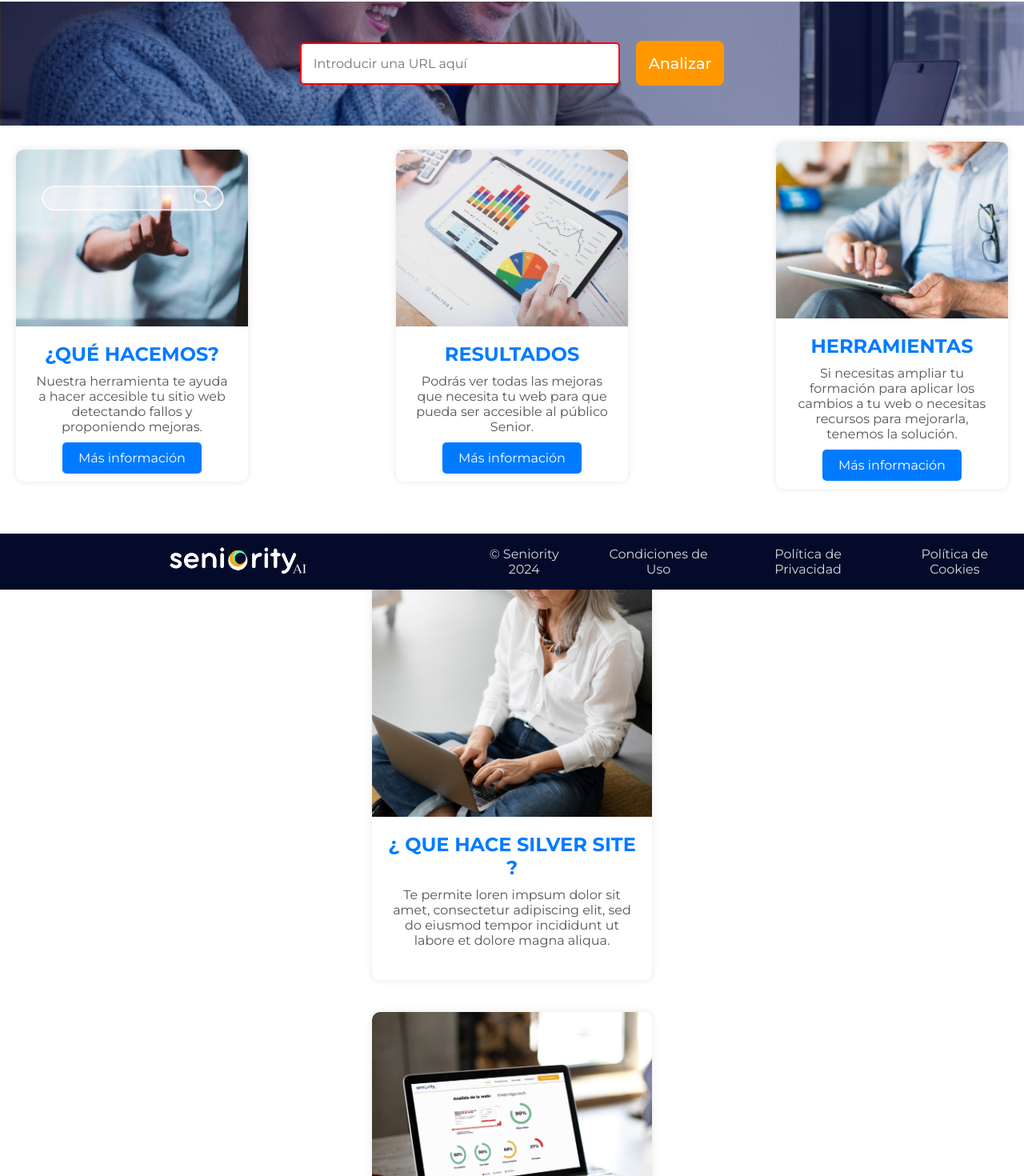
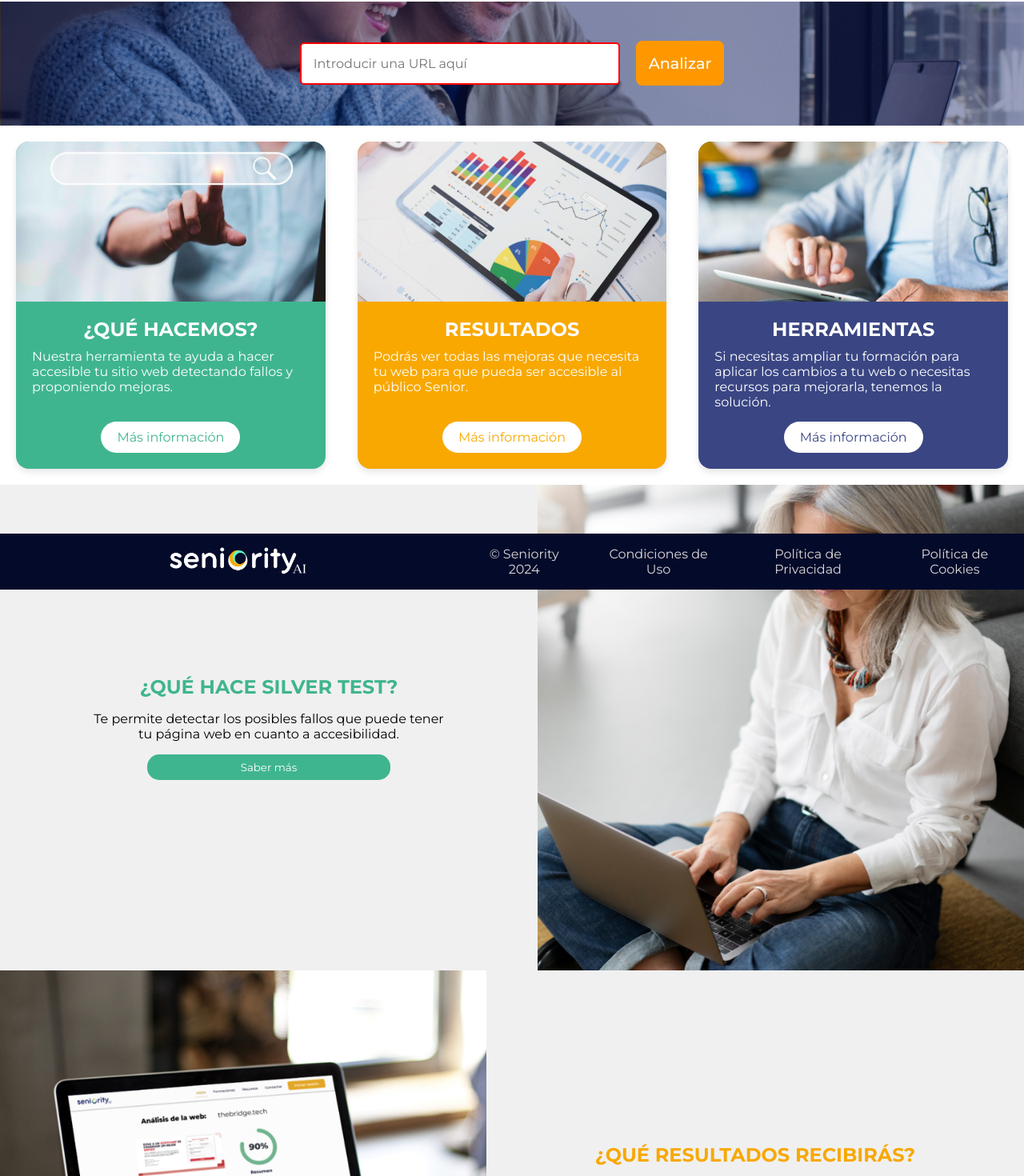
Before and after one commit to Mikelondrio/desafio-tripulaciones, a React (Vite) app in the folder front/: page / in a window 1280 px wide. Shown: the part 63-1533 px from the top of the page at 80% size. Built offline with nearby package versions, Linux system fonts and the light colour scheme.

Commit message:
styles home

```diff
--- a/front/src/componentes/Inicio/CardsGridSection/CardsGridSection.jsx
+++ b/front/src/componentes/Inicio/CardsGridSection/CardsGridSection.jsx
@@ -2,26 +2,33 @@
 import React from 'react';
 import styles from './CardsGridSection.module.css';
 import Senora_con_ordenador from '../../../assets/Home/Senora_con_ordenador.jpg';
-import Madurito_sexy  from '../../../assets/Home/Madurito_sexy.jpg';
+import Madurito_sexy from '../../../assets/Home/Madurito_sexy.jpg';
 import ordenador from '../../../assets/Home/ordenador.jpg';
-
 
 const cardsData = [
     {
-        title: '¿ QUE HACE SILVER SITE ?',
-        description: 'Te permite loren impsum dolor sit amet, consectetur adipiscing elit, sed do eiusmod tempor incididunt ut labore et dolore magna aliqua.',
+        title: '¿QUÉ HACE SILVER TEST?',
+        description: 'Te permite detectar los posibles fallos que puede tener tu página web en cuanto a accesibilidad.',
         image: Senora_con_ordenador,
-
+        isReversed: false,
+        backgroundColor: '#3FB58F',
+        textcolor: '#3FB58F'
     },
     {
-        title: '¿ QUE RESULTADOS RECIBIRÁS ?',
-        description: 'This is the second card.',
+        title: '¿QUÉ RESULTADOS RECIBIRÁS?',
+        description: 'Un completo informe con los errores detectados en tu página web y las posibles soluciones para mejorar la accesibilidad.',
         image: ordenador,
+        isReversed: true,
+        backgroundColor: '#F8A800',
+        textcolor: '#F8A800'
     },
     {
-        title: '¿ QUE NECESITAS ?',
-        description: 'This is the third card.',
+        title: '¿QUÉ NECESITAS?',
+        description: 'Simplemente la URL de tu página web. Nosotros nos encargamos del resto para ofrecerte un análisis detallado.',
         image: Madurito_sexy,
+        isReversed: false,
+        backgroundColor: '#3A4683',
+        textcolor: '#3A4683'
     }
 ];
 
@@ -29,11 +36,14 @@
     return (
         <div className={styles.cardsGrid}>
             {cardsData.map((card, index) => (
-                <div key={index} className={styles.card}>
-                    <img src={card.image} alt={card.title} className={styles.cardImage} />
+                <div key={index} className={`${styles.card} ${card.isReversed ? styles.reversed : ''}`}>
                     <div className={styles.cardContent}>
-                        <h2 className={styles.cardTitle}>{card.title}</h2>
+                        <h2 style={{color: card.textcolor}} className={styles.cardTitle}>{card.title}</h2>
                         <p className={styles.cardDescription}>{card.description}</p>
+                        <button style={{backgroundColor: card.backgroundColor}} className={styles.cardButton}>Saber más</button>
+                    </div>
+                    <div className={styles.imageContainer}>
+                        <img src={card.image} alt={card.title} className={styles.cardImage} />
                     </div>
                 </div>
             ))}
--- a/front/src/componentes/Inicio/CardsGridSection/CardsGridSection.module.css
+++ b/front/src/componentes/Inicio/CardsGridSection/CardsGridSection.module.css
@@ -1,101 +1,74 @@
-/* src/components/CardsGridSection.css */
-
-/* Diseño básico para móviles */
+* {
+    list-style-type: none;
+    box-sizing: border-box;
+    padding: 0;
+    margin: 0;
+    text-decoration: none;
+    margin-inline-end: 0;
+    margin-block-start: 0;
+    padding-inline-start: 0;
+    font-family: Montserrat;
+  }
 .cardsGrid {
     display: flex;
     flex-direction: column;
-    align-items: center;
-    gap: 20px;
-    padding: 20px;
+    width: 100%;
 }
 
 .card {
-    background-color: white;
-    border-radius: 10px;
-    box-shadow: 0 0 10px rgba(0, 0, 0, 0.1);
-    overflow: hidden;
-    transition: transform 0.3s, box-shadow 0.3s;
-    width: 100%; /* Ocupa todo el ancho disponible en móviles */
-    max-width: 350px; /* Limita el tamaño máximo en móviles */
-    margin-bottom: 20px;
+    display: flex;
+    justify-content: space-between;
+    align-items: center;
+    background-color: #f0f0f0;
+    width: 100%;
+}
+
+.card.reversed {
+    flex-direction: row-reverse;
+}
+
+.cardContent {
     display: flex;
     flex-direction: column;
+    justify-content: center;
+    flex: 1;
+    padding: 0 2rem;
 }
 
-.card:hover {
-    transform: translateY(-5px);
-    box-shadow: 0 0 20px rgba(0, 0, 0, 0.2);
+.cardTitle {
+    color: #4CAF50;
+    font-size: 1.5rem;
+    margin-bottom: 1rem;
+    text-align: center;
+}
+
+.cardDescription {
+    margin-bottom: 1rem;
+    padding-left: 5rem;
+    padding-right: 5rem;
+    text-align: center;
+}
+
+.cardButton {
+    background-color: #4CAF50;
+    color: white;
+    border: none;
+    padding: 0.5rem 1rem;
+    cursor: pointer;
+    border-radius: 15px;
+    width: 50%;
+    align-self: center;
+}
+
+.imageContainer {
+    flex: 1;
+    display: flex;
+    justify-content: center;
+    align-items: center;
 }
 
 .cardImage {
-    width: 100%;
+    max-width: 100%;
     height: auto;
-    object-fit: cover;
 }
-
-.cardContent {
-    padding: 20px;
-    text-align: center;
-}
-
-.cardTitle {
-    color: #007bff;
-    margin-bottom: 10px;
-}
-
-.cardDescription {
-    color: #555;
-    margin-bottom: 20px;
-}
-
 /* Media Queries para pantallas más grandes */
-
-/* Tablets en modo retrato */
-@media (min-width: 768px) {
-    .cardsGrid {
-        display: grid;
-        grid-template-columns: repeat(auto-fit, minmax(250px, 1fr));
-        gap: 20px;
-    }
-}
-
-/* Tablets en modo paisaje y desktops pequeños */
-@media (min-width: 992px) {
-    .cardsGrid {
-        grid-template-columns: repeat(auto-fit, minmax(300px, 1fr));
-    }
-}
-
-/* Desktops medianos */
-@media (min-width: 1200px) {
-    .cardsGrid {
-        grid-template-columns: repeat(auto-fit, minmax(350px, 1fr));
-    }
-}
-
-/* Desktops grandes */
-@media (min-width: 1400px) {
-    .cardsGrid {
-        display: flex;
-        flex-direction: row; /* Cambia a disposición horizontal */
-        justify-content: space-between;
-        align-items: stretch;
-        gap: 30px;
-    }
-
-    .card {
-        width: calc(33.333% - 20px); /* Cada tarjeta ocupa un tercio del ancho */
-        max-width: none; /* Elimina la limitación de ancho máximo */
-        flex-direction: column;
-    }
-
-    .cardImage {
-        width: 100%;
-        height: auto;
-    }
-
-    .cardContent {
-        text-align: left; /* Alinea el texto a la izquierda */
-        padding: 20px;
-    }
-}
--- a/front/src/componentes/Inicio/ImageTextSection/ImageTextSection.module.css
+++ b/front/src/componentes/Inicio/ImageTextSection/ImageTextSection.module.css
@@ -1,10 +1,22 @@
 /* src/components/ImageTextSection.css */
+* {
+    list-style-type: none;
+    box-sizing: border-box;
+    padding: 0;
+    margin: 0;
+    text-decoration: none;
+    margin-inline-end: 0;
+    margin-block-start: 0;
+    padding-inline-start: 0;
+    font-family: Montserrat;
+  }
+
 .imageTextSection {
     background-image: url(../../../assets/Home/Ultima_imagen_home.jpg);
     display: flex;
     flex-direction: column;
     align-items: center;
-    padding: 40px 20px;
+    padding: 40px 0px;
     background-color: #f4f4f9;
     text-align: center;
     width: 100%;
@@ -19,10 +31,11 @@
 
 .sectionText {
     max-width: 800px;
+
 }
 
 .sectionText h2 {
-    color: #007bff;
+    color: white;
     margin-bottom: 20px;
 }
 
--- a/front/src/componentes/Inicio/InfoCards/infoCards.css
+++ /dev/null
@@ -1,132 +0,0 @@
-.info-cards {
-    display: flex;
-    flex-direction: column;
-    align-items: center;
-    gap: 20px;
-    padding: 20px;
-}
-
-.info-card {
-    background-color: white;
-    border-radius: 10px;
-    box-shadow: 0 0 10px rgba(0, 0, 0, 0.1);
-    overflow: hidden;
-    transition: transform 0.3s, box-shadow 0.3s;
-    width: 100%; /* Ocupa todo el ancho disponible en móviles */
-    max-width: 400px; /* Limita el tamaño máximo en móviles */
-    margin-bottom: 20px;
-    display: flex;
-    flex-direction: column;
-}
-
-.info-card:hover {
-    transform: translateY(-5px);
-    box-shadow: 0 0 20px rgba(0, 0, 0, 0.2);
-}
-
-.info-card-image {
-    width: 100%;
-    height: auto;
-    object-fit: cover;
-}
-
-.info-card-content {
-    padding: 20px;
-    text-align: center;
-}
-
-.info-card-title {
-    color: #007bff;
-    margin-bottom: 10px;
-}
-
-.info-card-description {
-    color: #555;
-    margin-bottom: 20px;
-}
-
-.info-card-button {
-    padding: 10px 20px;
-    background-color: #007bff;
-    color: white;
-    border: none;
-    border-radius: 5px;
-    text-decoration: none;
-    transition: background-color 0.3s;
-}
-
-.info-card-button:hover {
-    background-color: #0056b3;
-}
-
-/* Media Queries para pantallas más grandes */
-
-/* Tablets en modo retrato */
-@media (min-width: 768px) {
-    .info-cards {
-        flex-direction: row;
-        flex-wrap: wrap;
-        justify-content: center;
-        gap: 20px;
-    }
-
-    .info-card {
-        width: calc(50% - 20px); /* Ajusta el ancho de las tarjetas */
-        max-width: none; /* Elimina la limitación de ancho máximo */
-    }
-}
-
-/* Tablets en modo paisaje y desktops pequeños */
-@media (min-width: 992px) {
-    .info-cards {
-        flex-direction: row;
-        flex-wrap: wrap;
-        justify-content: space-around;
-        gap: 20px;
-    }
-
-    .info-card {
-        width: calc(33.333% - 20px); /* Cada tarjeta ocupa un tercio del ancho */
-    }
-}
-
-/* Desktops medianos */
-@media (min-width: 1200px) {
-    .info-cards {
-        flex-direction: row;
-        flex-wrap: wrap;
-        justify-content: space-between;
-        gap: 20px;
-    }
-
-    .info-card {
-        width: calc(25% - 20px); /* Cada tarjeta ocupa un cuarto del ancho */
-    }
-}
-
-/* Desktops grandes */
-@media (min-width: 1400px) {
-    .info-cards {
-        flex-direction: row; /* Disposición horizontal */
-        flex-wrap: wrap;
-        justify-content: space-between;
-        align-items: stretch;
-        gap: 30px;
-    }
-
-    .info-card {
-        width: calc(33.333% - 20px); /* Cada tarjeta ocupa un tercio del ancho */
-        max-width: none; /* Elimina la limitación de ancho máximo */
-        flex-direction: column;
-    }
-
-    .info-card-image {
-        width: 100%;
-        height: auto;
-    }
-
-    .info-card-content {
-        text-align: left; /* Alinea el texto a la izquierda */
-        padding: 20px;
-    }
-}
--- a/front/src/componentes/Inicio/InfoCards/infoCards.jsx
+++ b/front/src/componentes/Inicio/InfoCards/infoCards.jsx
@@ -1,6 +1,6 @@
 // src/components/InfoCards.jsx
 import React from 'react';
-import './infoCards.css';
+import styles from './infoCards.module.css';
 import { NavLink } from "react-router-dom";
 
 const infoCardsData = [
@@ -9,39 +9,47 @@
         description: 'Nuestra herramienta te ayuda a hacer accesible tu sitio web detectando fallos y proponiendo mejoras.',
         image: './src/assets/images/home/queHacemos.jpg',
         buttonText: 'Más información',
-        buttonLink: '#'
+        buttonLink: '#',
+        backgroundColor: '#3FB58F',
+        textcolor: '#3FB58F'
     },
     {
         title: 'RESULTADOS',
         description: 'Podrás ver todas las mejoras que necesita tu web para que pueda ser accesible al público Senior.',
         image: './src/assets/images/home/resultados.jpg',
         buttonText: 'Más información',
-        buttonLink: '#'
+        buttonLink: '#',
+        backgroundColor: '#F8A800',
+        textcolor: '#F8A800'
     },
     {
         title: 'HERRAMIENTAS',
         description: 'Si necesitas ampliar tu formación para aplicar los cambios a tu web o necesitas recursos para mejorarla, tenemos la solución.',
         image: './src/assets/images/home/herramientas.jpg',
         buttonText: 'Más información',
-        buttonLink: '#'
+        buttonLink: '#',
+        backgroundColor: '#3A4683',
+        textcolor: '#3A4683'
+
     }
 ];
 
 function InfoCards() {
-
-    // <NavLink to="/inicio" className={styles.link}>Inicio</NavLink>
-    // <NavLink to="/resultados" className={styles.link}>Resultados</NavLink>
-    // <NavLink to="/contactar" className={styles.link}>Contactar</NavLink>
-
     return (
-        <div className="info-cards">
+        <div className={styles.InfoCards}>
             {infoCardsData.map((card, index) => (
-                <div key={index} className="info-card">
-                    <img src={card.image} alt={card.title} className="info-card-image" />
-                    <div className="info-card-content">
-                        <h2 className="info-card-title">{card.title}</h2>
-                        <p className="info-card-description">{card.description}</p>
-                        <a href={card.buttonLink} className="info-card-button">{card.buttonText}</a>
+                <div
+                    key={index}
+                    className={styles.infoCard}
+                    style={{ backgroundColor: card.backgroundColor }}
+                >
+                    <img src={card.image} alt={card.title} className={styles.infoCardImage} />
+                    <div className={styles.infoCardContent}>
+                        <h2 className={styles.infoCardTitle}>{card.title}</h2>
+                        <p className={styles.infoCardDescription}>{card.description}</p>
+                        <NavLink to={card.buttonLink} style={{ color: card.textcolor }} className={styles.infoCardButton}>
+                            {card.buttonText}
+                        </NavLink>
                     </div>
                 </div>
             ))}
--- /dev/null
+++ b/front/src/componentes/Inicio/InfoCards/infoCards.module.css
@@ -0,0 +1,59 @@
+.InfoCards {
+    display: flex;
+    justify-content: space-between;
+    gap: 40px; /* Espacio entre las tarjetas */
+    padding: 20px;
+
+}
+
+.infoCard {
+    flex: 1;
+    display: flex;
+    flex-direction: column;
+    border-radius: 16px;
+    overflow: hidden;
+    box-shadow: 0 4px 8px rgba(0,0,0,0.1);
+
+}
+
+.infoCardImage {
+    width: 100%;
+    height: 200px; /* Ajusta según necesites */
+    object-fit: cover;
+}
+
+.infoCardContent {
+    padding: 20px;
+    display: flex;
+    flex-direction: column;
+    align-items: center; /* Centra los elementos hijos horizontalmente */
+    justify-content: center;
+    flex-grow: 1;
+}
+
+.infoCardTitle {
+    font-size: 1.5rem;
+    margin-bottom: 10px;
+    color: white;
+
+}
+
+.infoCardDescription {
+    flex-grow: 1;
+    margin-bottom: 15px;
+    color: white;
+}
+
+.infoCardButton {
+
+    padding: 10px 20px;
+    background-color: white;
+    color: #007bff;
+    text-decoration: none;
+    border-radius: 20px;
+    transition: background-color 0.3s;
+}
+
+.infoCardButton:hover {
+    background-color: #0056b3;
+}
```
